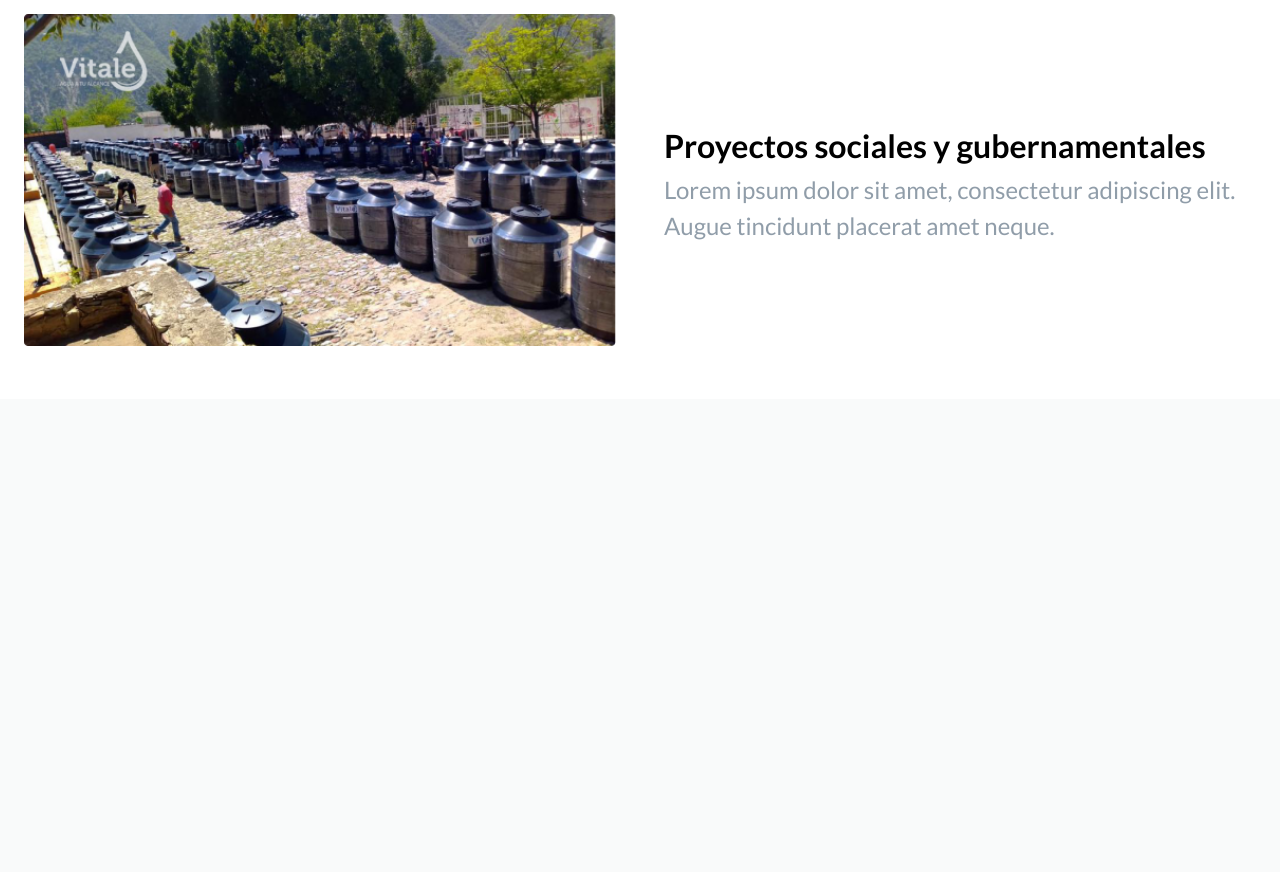
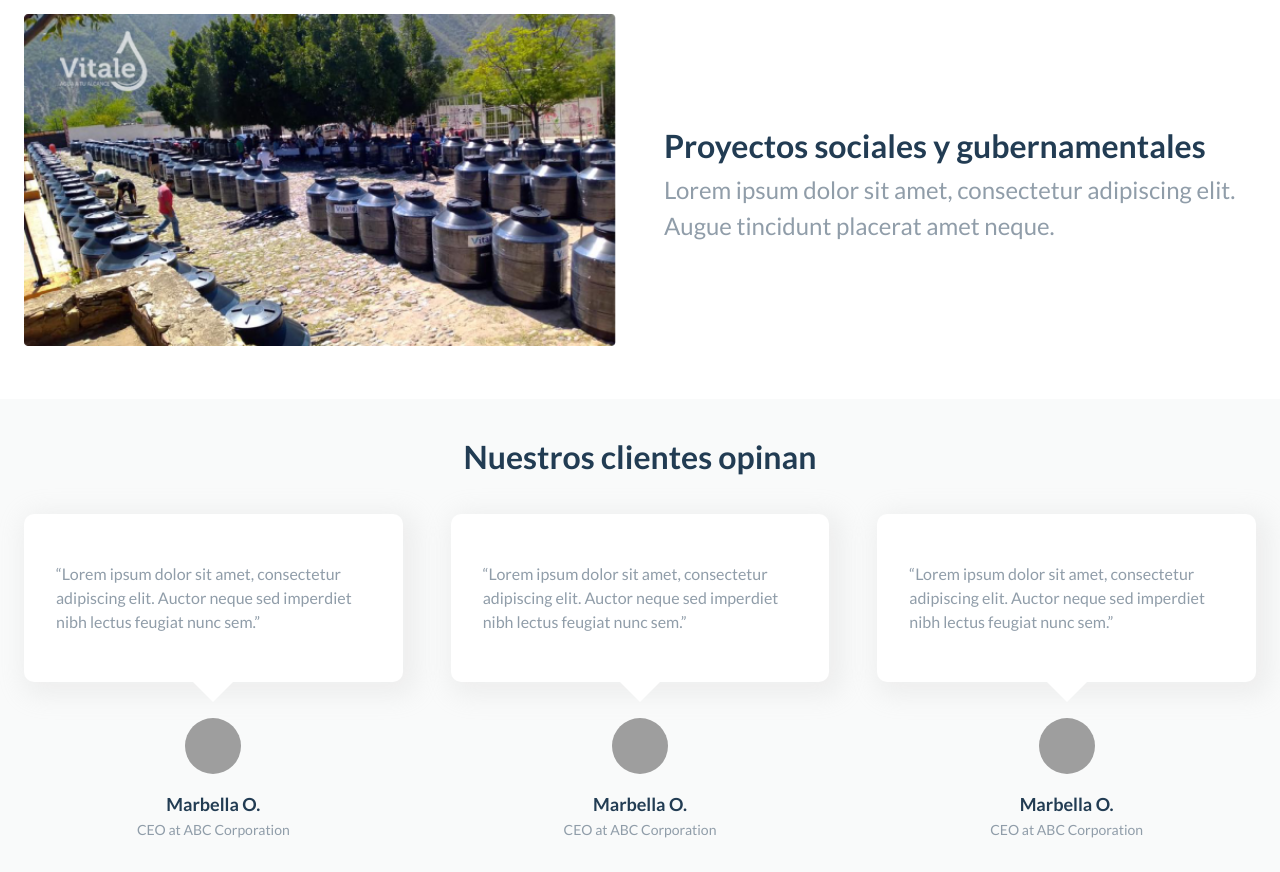
Before and after one commit to viveralia/vitale, a Gatsby site: page / in a window 1280 px wide. Shown: the part 1880-2752 px from the top of the page. Before the commit the page ends 2279 px from the top, so only its background shows below. Built offline with nearby package versions, Linux system fonts and the light colour scheme; Gatsby itself is replaced by a stand-in of ours; grey boxes are pictures that could not be loaded.

Commit message:
feat: 🎸 Components TestimonialList & Testimonial with styles

```diff
--- a/src/components/about-company-item.tsx
+++ b/src/components/about-company-item.tsx
@@ -24,7 +24,6 @@ const useStyles = makeStyles(theme => ({
     width: "100%",
   },
   title: {
-    color: "#000",
     fontSize: "1.125rem",
     [theme.breakpoints.up("md")]: {
       fontSize: "2rem",
@@ -57,9 +56,7 @@ const AboutCompanyItem: FC<AboutCompanyItemProps> = ({
           <Typography variant="h6" component="h3" className={classes.title}>
             {title}
           </Typography>
-          <Typography color="textSecondary" className={classes.content}>
-            {content}
-          </Typography>
+          <Typography className={classes.content}>{content}</Typography>
         </Grid>
       </Grid>
     </Grid>
--- a/src/components/about-company-list.tsx
+++ b/src/components/about-company-list.tsx
@@ -36,7 +36,6 @@ const useStyles = makeStyles(theme => ({
     padding: "3rem 0",
   },
   title: {
-    color: "#000",
     fontSize: "1.375rem",
     paddingBottom: "3rem",
     [theme.breakpoints.up("md")]: {
--- /dev/null
+++ b/src/components/constants/testimonials.ts
@@ -0,0 +1,27 @@
+import profesional from "../../assets/images/profesional.jpg";
+
+const testimonials = [
+  {
+    content:
+      "“Lorem ipsum dolor sit amet, consectetur adipiscing elit. Auctor neque sed imperdiet nibh lectus feugiat nunc sem.”",
+    designation: "CEO at ABC Corporation",
+    image: profesional,
+    name: "Marbella O.",
+  },
+  {
+    content:
+      "“Lorem ipsum dolor sit amet, consectetur adipiscing elit. Auctor neque sed imperdiet nibh lectus feugiat nunc sem.”",
+    designation: "CEO at ABC Corporation",
+    image: profesional,
+    name: "Marbella O.",
+  },
+  {
+    content:
+      "“Lorem ipsum dolor sit amet, consectetur adipiscing elit. Auctor neque sed imperdiet nibh lectus feugiat nunc sem.”",
+    designation: "CEO at ABC Corporation",
+    image: profesional,
+    name: "Marbella O.",
+  },
+];
+
+export default testimonials;
--- a/src/components/feature-list.tsx
+++ b/src/components/feature-list.tsx
@@ -54,12 +54,13 @@ const FeatureList: FC = () => {
         <Grid container spacing={5} className={classes.container}>
           {featurelist.map((feature, index) => {
             return (
-              <Feature
-                key={index}
-                title={feature.title}
-                content={feature.content}
-                Icon={feature.icon}
-              />
+              <Grid item xs={12} md={6} lg={3} key={index}>
+                <Feature
+                  title={feature.title}
+                  content={feature.content}
+                  Icon={feature.icon}
+                />
+              </Grid>
             );
           })}
         </Grid>
--- a/src/components/feature.tsx
+++ b/src/components/feature.tsx
@@ -1,4 +1,4 @@
-import { Grid, makeStyles, Typography } from "@material-ui/core";
+import { makeStyles, Typography } from "@material-ui/core";
 import React, { FC, ReactNode } from "react";
 
 interface FeatureProps {
@@ -13,7 +13,6 @@ const useStyles = makeStyles(() => ({
     width: "38px",
   },
   titleStyle: {
-    color: "#000",
     fontSize: "0.0625 rem",
   },
 }));
@@ -21,13 +20,13 @@ const useStyles = makeStyles(() => ({
 const Feature: FC<FeatureProps> = ({ content, Icon, title }) => {
   const classes = useStyles();
   return (
-    <Grid item xs={12} md={6} lg={3}>
+    <>
       <Icon color="primary" className={classes.imageStyle} />
       <Typography variant="h6" component="h2" className={classes.titleStyle}>
         {title}
       </Typography>
-      <Typography color="textSecondary">{content}</Typography>
-    </Grid>
+      <Typography>{content}</Typography>
+    </>
   );
 };
 
--- a/src/components/hero.tsx
+++ b/src/components/hero.tsx
@@ -196,14 +196,10 @@ const Hero: FC = () => {
             <Typography variant="h5" component="h1" className={classes.title}>
               Agua a tu alcance
             </Typography>
-            <Typography
-              variant="body1"
-              color="textSecondary"
-              className={classes.subtitleStyle}
-            >
+            <Typography className={classes.subtitleStyle}>
               Soluciones de almacenamiento de agua, al mejor precio.
             </Typography>
-            <Typography color="textSecondary" className={classes.discoverMd}>
+            <Typography className={classes.discoverMd}>
               Descubre cuánto podrías ahorrar eligiendo Vitale.
             </Typography>
             <SavingSlider
@@ -260,11 +256,11 @@ const Hero: FC = () => {
           </Grid>
 
           <Grid item xs={12} container direction="column" alignItems="center">
-            <Typography className={classes.discoverMobile}>
+            <Typography color="textPrimary" className={classes.discoverMobile}>
               Descubre cuánto podrías ahorrar con Vitale.
             </Typography>
 
-            <Typography color="textSecondary" className={classes.question}>
+            <Typography className={classes.question}>
               Solo cuéntanos, ¿cuántos tinacos necesitas?
             </Typography>
             <SavingSlider
--- a/src/components/layout.tsx
+++ b/src/components/layout.tsx
@@ -3,6 +3,8 @@ import { createMuiTheme, ThemeProvider } from "@material-ui/core/styles";
 import React, { FC } from "react";
 
 import Header from "./header";
+
+const textSecondary = "#909DA9";
 
 const theme = createMuiTheme({
   palette: {
@@ -15,11 +17,12 @@ const theme = createMuiTheme({
     },
     text: {
       primary: "#223C53",
-      secondary: "#909DA9",
+      secondary: textSecondary,
     },
   },
   typography: {
     body1: {
+      color: textSecondary,
       fontWeight: 500,
     },
     button: {
--- /dev/null
+++ b/src/components/testimonial-list.tsx
@@ -0,0 +1,48 @@
+import { Container, Grid, makeStyles, Typography } from "@material-ui/core";
+import React, { FC } from "react";
+
+import testimonials from "./constants/testimonials";
+import Testimonial from "./testimonial";
+
+const useStyles = makeStyles(theme => ({
+  section: {
+    padding: "2rem 0",
+  },
+  title: {
+    fontSize: "1.375",
+    paddingBottom: "2rem",
+    textAlign: "center",
+    [theme.breakpoints.up("md")]: {
+      fontSize: "2rem",
+    },
+  },
+}));
+
+const TestimonialList: FC = () => {
+  const classes = useStyles();
+  return (
+    <section className={classes.section}>
+      <Container>
+        <Typography variant="h6" component="h2" className={classes.title}>
+          Nuestros clientes opinan
+        </Typography>
+        <Grid container spacing={6}>
+          {testimonials.map((testimonial, index) => {
+            return (
+              <Grid item xs={12} md={4} key={index}>
+                <Testimonial
+                  content={testimonial.content}
+                  designation={testimonial.designation}
+                  name={testimonial.name}
+                  image={testimonial.image}
+                />
+              </Grid>
+            );
+          })}
+        </Grid>
+      </Container>
+    </section>
+  );
+};
+
+export default TestimonialList;
--- /dev/null
+++ b/src/components/testimonial.tsx
@@ -0,0 +1,66 @@
+import { Avatar, makeStyles, Typography } from "@material-ui/core";
+import React, { FC } from "react";
+
+interface TestimonialProps {
+  content: string;
+  designation: string;
+  image: string;
+  name: string;
+}
+
+const useStyles = makeStyles(theme => ({
+  avatar: {
+    display: "block",
+    height: theme.spacing(7),
+    margin: "1rem auto",
+    width: theme.spacing(7),
+  },
+  card: {
+    backgroundColor: theme.palette.background.paper,
+    borderRadius: "10px",
+    boxShadow: "6px 6px 25px 8px rgba(196, 196, 196, 0.2)",
+  },
+  content: {
+    padding: "3rem 2rem",
+  },
+  designation: {
+    fontSize: "0.875rem",
+    textAlign: "center",
+  },
+  name: {
+    fontSize: "1.125rem",
+    textAlign: "center",
+  },
+  triangle: {
+    borderLeft: "20px solid transparent",
+    borderRight: "20px solid transparent",
+    borderTop: "20px solid #FFFFFF",
+    height: 0,
+    margin: "0 auto",
+    width: 0,
+  },
+}));
+
+const Testimonial: FC<TestimonialProps> = ({
+  content,
+  designation,
+  name,
+  image,
+}) => {
+  const classes = useStyles();
+  return (
+    <>
+      <div className={classes.card}>
+        <Typography className={classes.content}>{content}</Typography>
+      </div>
+      <div className={classes.triangle}></div>
+      <Avatar alt="image" src={image} className={classes.avatar} />
+      <Typography variant="h6" component="h3" className={classes.name}>
+        {name}
+      </Typography>
+      <Typography className={classes.designation}>{designation}</Typography>
+    </>
+  );
+};
+
+export default Testimonial;
--- a/src/pages/index.tsx
+++ b/src/pages/index.tsx
@@ -4,6 +4,7 @@ import AboutCompanyList from "../components/about-company-list";
 import FeatureList from "../components/feature-list";
 import Hero from "../components/hero";
 import Layout from "../components/layout";
+import TestimonialList from "../components/testimonial-list";
 
 const IndexPage: FC = () => {
   return (
@@ -11,6 +12,7 @@ const IndexPage: FC = () => {
       <Hero />
       <FeatureList />
       <AboutCompanyList />
+      <TestimonialList />
     </Layout>
   );
 };
```
Also changed, not shown: 1 other file.
